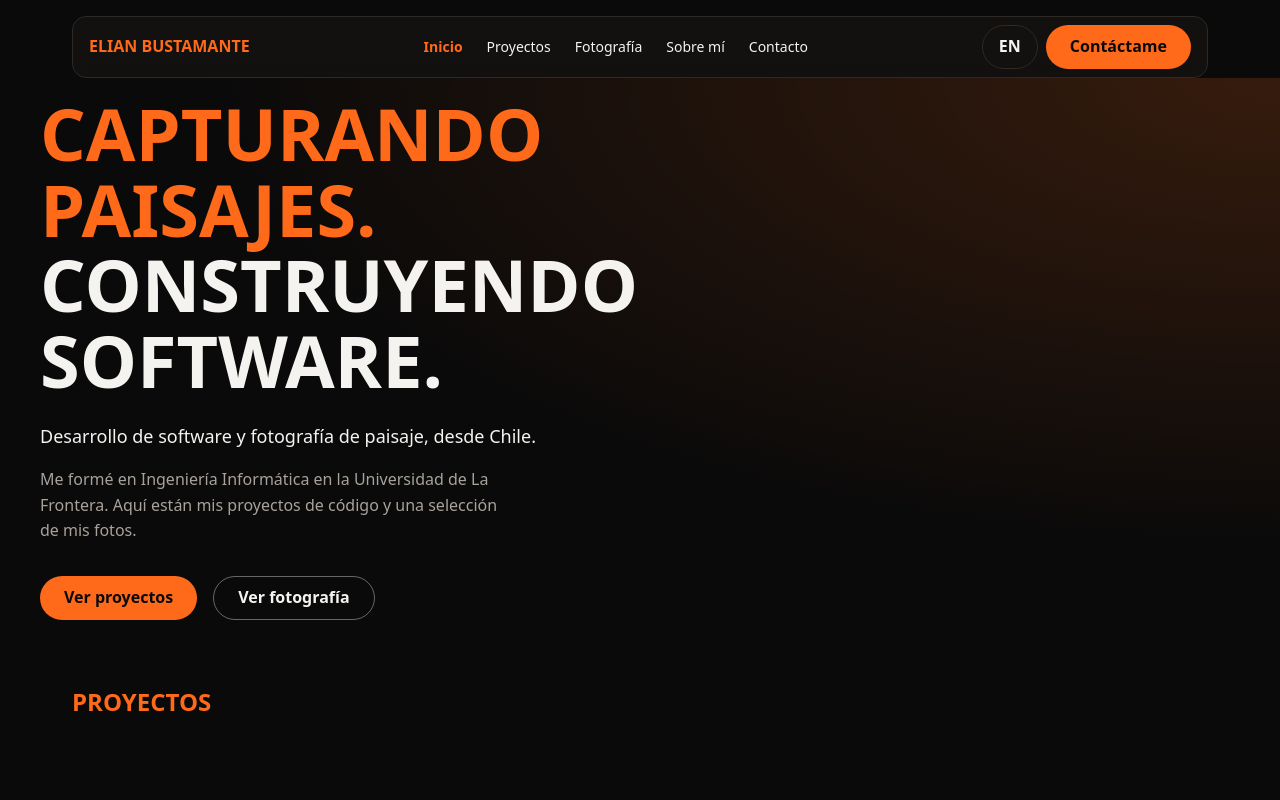
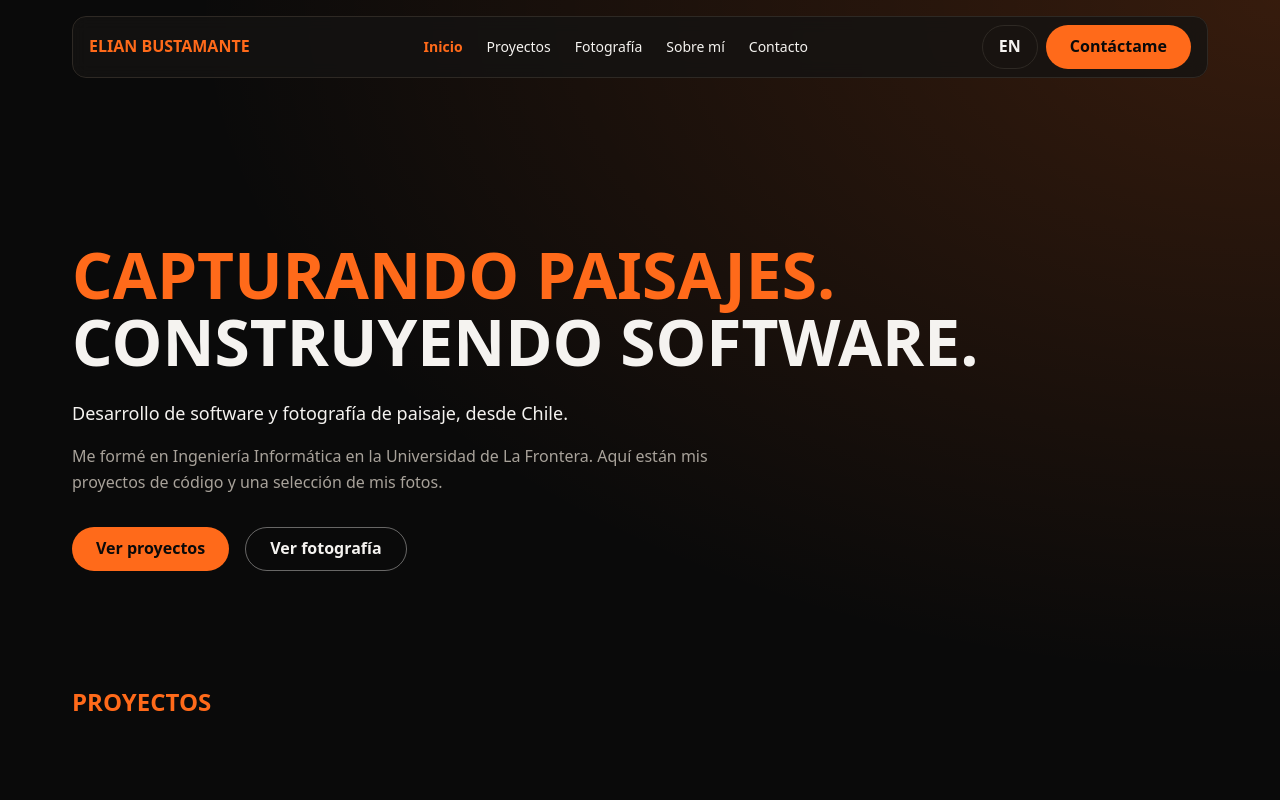
Before and after one commit to ElianBustamante/ElianBustamante.github.io, a React (Vite) app: page / in a window 1280 px wide. Shown: the top 800 px of the page. Built offline with nearby package versions, Linux system fonts and the light colour scheme.

Commit message:
fix: adjust hero layout, typography and background

```diff
--- a/src/App.jsx
+++ b/src/App.jsx
@@ -3,9 +3,24 @@ import Hero from './components/Hero'
 import Section from './components/Section'
 import Footer from './components/Footer'
 
+const bgModules = import.meta.glob('./assets/hero-bg.webp', { eager: true, query: '?url', import: 'default' })
+const bgUrl = bgModules['./assets/hero-bg.webp']
+
 function App() {
+  const backgroundStyle = bgUrl
+    ? {
+        backgroundImage: `linear-gradient(to right, rgba(10,10,10,0.95), rgba(10,10,10,0.6)), url(${bgUrl})`,
+        backgroundSize: '100% 100svh',
+        backgroundRepeat: 'no-repeat',
+      }
+    : {
+        backgroundImage: 'radial-gradient(ellipse at top right, rgba(255,106,26,0.18), transparent 60%)',
+        backgroundSize: '100% 100svh',
+        backgroundRepeat: 'no-repeat',
+      }
+
   return (
-    <>
+    <div style={backgroundStyle} className="min-h-screen">
       <Navbar />
       <main>
         <Hero />
@@ -15,7 +30,7 @@ function App() {
         <Section id="contacto" titleKey="contact.title"></Section>
       </main>
       <Footer />
-    </>
+    </div>
   )
 }
 
--- a/src/components/Footer.jsx
+++ b/src/components/Footer.jsx
@@ -1,9 +1,9 @@
-import React from 'react'
 import { useTranslation } from 'react-i18next'
+
+const year = new Date().getFullYear()
 
 export default function Footer() {
   const { t } = useTranslation()
-  const year = React.useMemo(() => new Date().getFullYear(), [])
 
   return (
     <footer className="border-t border-border mt-12 py-8 text-center text-muted px-4">
--- a/src/components/Hero.jsx
+++ b/src/components/Hero.jsx
@@ -1,41 +1,27 @@
 import { useTranslation } from 'react-i18next'
-
-const bgModules = import.meta.glob('../assets/hero-bg.webp', { eager: true, query: '?url', import: 'default' })
-const bgUrl = bgModules['../assets/hero-bg.webp']
 
 export default function Hero() {
   const { t } = useTranslation()
 
-  const backgroundStyle = bgUrl
-    ? {
-        backgroundImage: `linear-gradient(to right, rgba(10,10,10,0.95), rgba(10,10,10,0.6)), url(${bgUrl})`,
-        backgroundSize: 'cover',
-        backgroundPosition: 'center',
-      }
-    : {
-        backgroundImage: 'radial-gradient(ellipse at top right, rgba(255,106,26,0.18), transparent 60%)',
-      }
-
   return (
     <section
       id="inicio"
-      style={backgroundStyle}
-      className="min-h-[70svh] flex flex-col justify-center px-4 md:px-6 lg:px-8"
+      className="max-w-[1200px] mx-auto px-4 md:px-6 lg:px-8 min-h-[70svh] flex flex-col justify-center pt-16 md:pt-24"
     >
-      <div className="max-w-[1200px] w-full mx-auto">
-        <div className="max-w-[42rem] text-left">
-          <h1 className="uppercase font-extrabold text-[clamp(2.5rem,6vw,4.5rem)] leading-[1.05]">
-            <span className="block text-accent hero-in" style={{ animationDelay: '0ms' }}>
-              {t('hero.titleLine1')}
-            </span>
-            <span className="block text-text hero-in" style={{ animationDelay: '120ms' }}>
-              {t('hero.titleLine2')}
-            </span>
-          </h1>
+      <div className="w-full text-left">
+        <h1 className="uppercase font-extrabold text-[clamp(2.25rem,5vw,4rem)] leading-[1.05] max-w-[60rem]">
+          <span className="block text-accent hero-in lg:whitespace-nowrap" style={{ animationDelay: '0ms' }}>
+            {t('hero.titleLine1')}
+          </span>
+          <span className="block text-text hero-in lg:whitespace-nowrap" style={{ animationDelay: '120ms' }}>
+            {t('hero.titleLine2')}
+          </span>
+        </h1>
+        <div className="max-w-[42rem]">
           <p className="text-[1.125rem] text-text mt-6 hero-in" style={{ animationDelay: '240ms' }}>
             {t('hero.subtitle')}
           </p>
-          <p className="text-muted max-w-[52ch] mt-4 hero-in" style={{ animationDelay: '360ms' }}>
+          <p className="text-muted mt-4 hero-in" style={{ animationDelay: '360ms' }}>
             {t('hero.description')}
           </p>
           <div className="flex flex-wrap gap-4 mt-8 hero-in" style={{ animationDelay: '480ms' }}>
```
